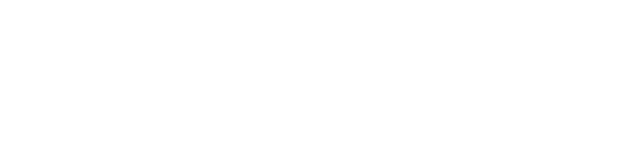
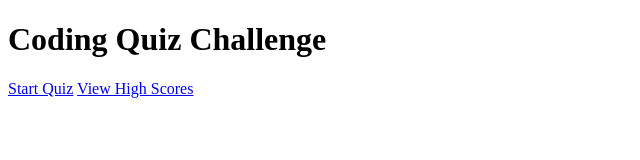
Before and after one commit to jessicalauren822/Code-Quiz, a plain HTML site: page index.html in a window 1280 px wide. Shown: the whole page, without its empty margins (0-640 px from the left). Drawn offline with Linux system fonts and the light colour scheme.

Commit message:
beginning html added

```diff
--- a/index.html
+++ b/index.html
@@ -3,13 +3,20 @@
 
 <head>
     <meta charset="UTF-8">
+
     <meta name="viewport" content="width=devide-width, initial-scale=1.0">
     <title>Code Quiz</title>
     <link rel="stylesheet" href="./assets/css/style.css">
 </head>
 
 <body>
-
+    <div class="container">
+        <div id="home" class="flex-column flex-center">
+            <h1>Coding Quiz Challenge</h1>
+            <a href="/game.html" class="btn">Start Quiz</a>
+            <a href="/highscores.html" id="highscore-btn" class="btn">View High Scores</a>
+        </div>
+    </div>
 
     <script src="./assets/js/script.js"></script>
 </body>
```
